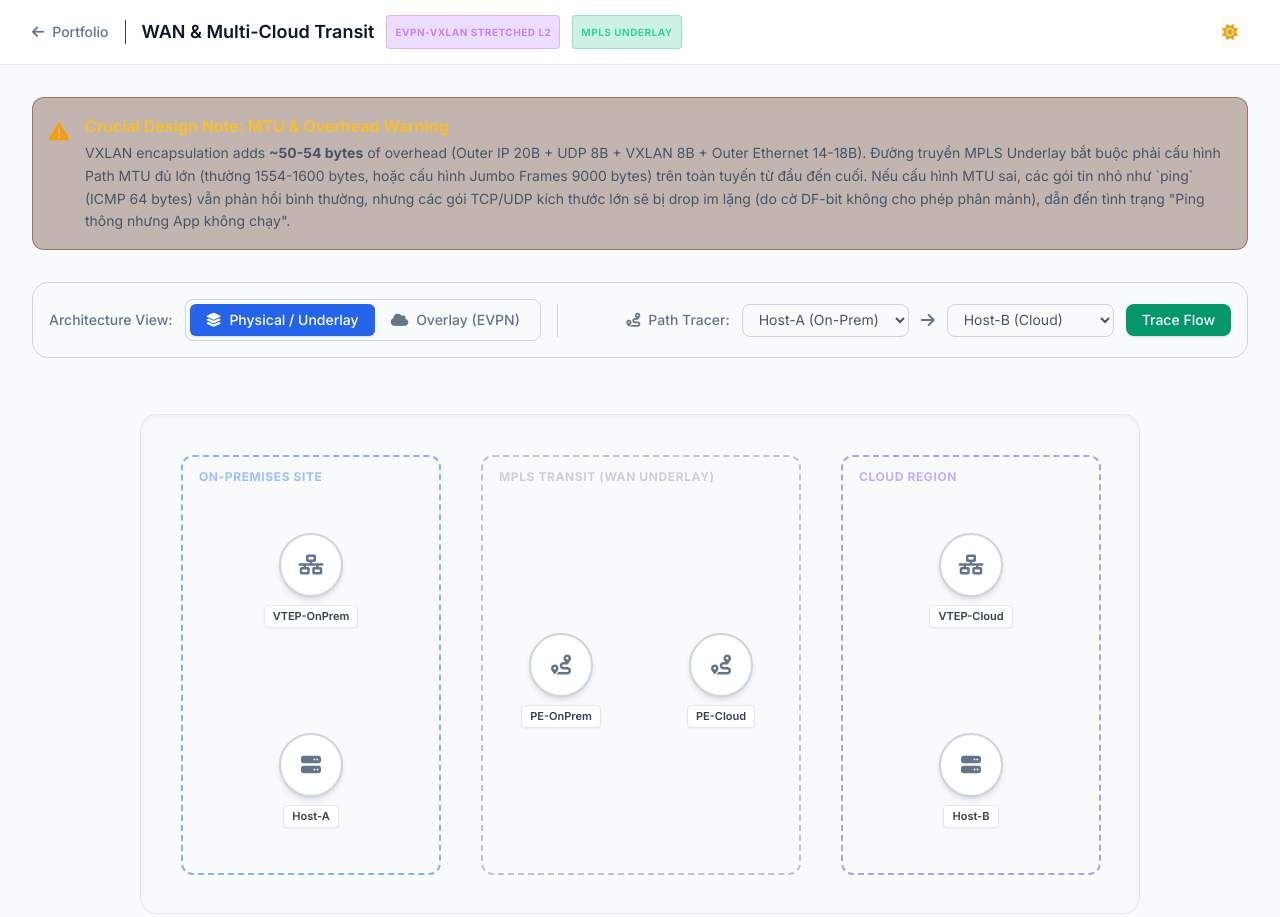
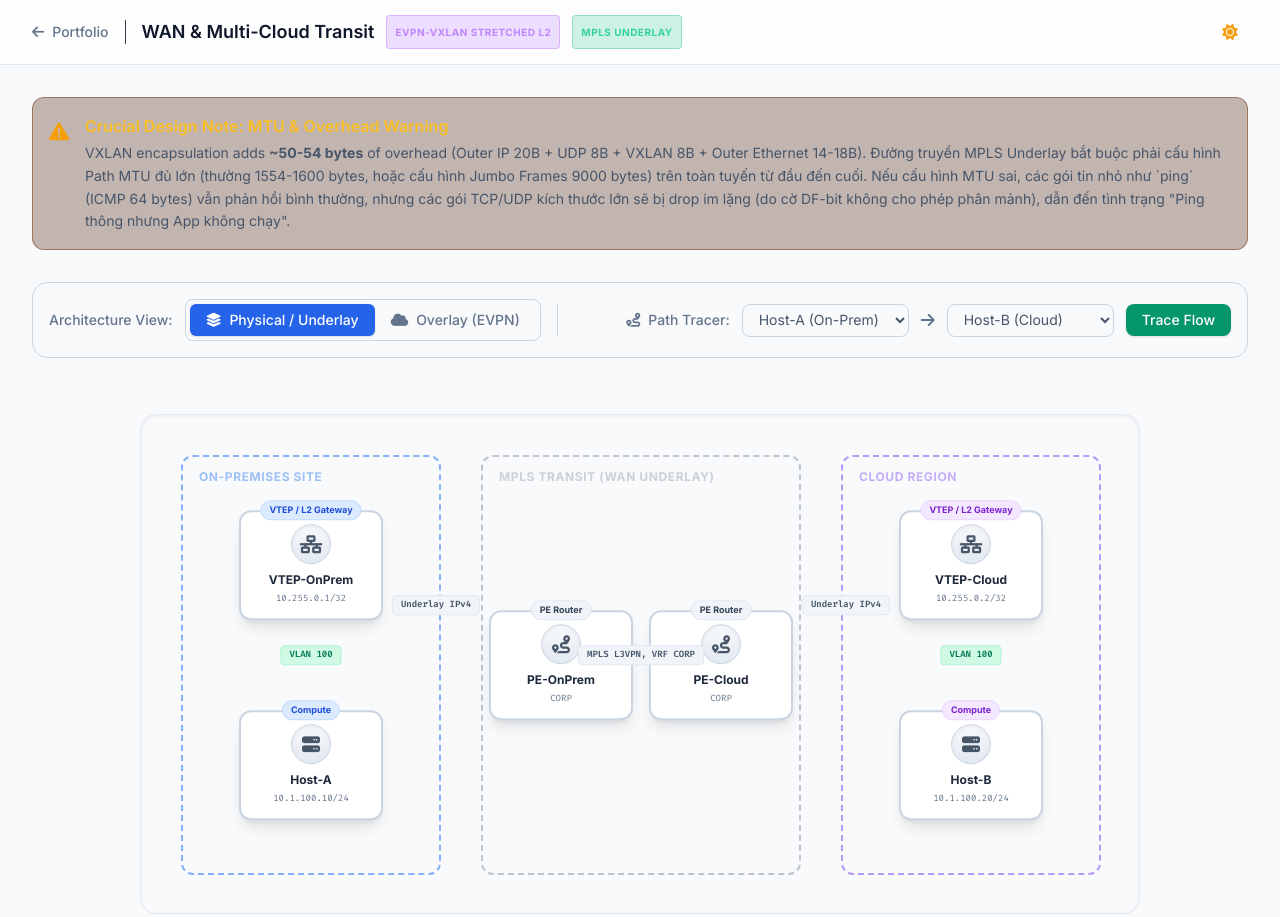
Before and after one commit to duc-mt/networking-lab, a website: page projects/topology-design/evpn-vxlan-mpls-transit.html in a window 1280 px wide. Shown: the top 917 px of the page. Drawn offline with nearby package versions, Linux system fonts and the light colour scheme.

Commit message:
style: upgrade topology nodes to rich cards and use HTML badges for link labels

```diff
--- a/projects/topology-design/evpn-vxlan-mpls-transit.html
+++ b/projects/topology-design/evpn-vxlan-mpls-transit.html
@@ -80,28 +80,13 @@
       filter: drop-shadow(0 0 4px rgba(59,130,246,0.8)) !important;
     }
 
-    .link-label-group {
-      transition: opacity 0.5s;
-    }
 
-    .link-label-bg {
-      fill: #f1f5f9;
-      rx: 4;
-    }
-    .dark .link-label-bg {
-      fill: #1e293b;
-    }
 
-    .link-label-text {
-      font-family: 'Inter', sans-serif;
-      font-size: 10px;
-      fill: #475569;
-      text-anchor: middle;
-      dominant-baseline: central;
-    }
-    .dark .link-label-text {
-      fill: #cbd5e1;
-    }
+
+    .dark
+
+
+    .dark
 
     /* View Toggle Fade */
     .view-fade { opacity: 0.1; }
@@ -209,6 +194,7 @@
 
       <!-- SVG Links -->
       <svg class="links" id="links-layer"></svg>
+      <div id="links-labels-layer"></div>
 
       <!-- Nodes -->
       <div id="nodes-layer"></div>
@@ -390,18 +376,27 @@
       data.nodes.forEach(n => {
                 const el = document.createElement('div');
         el.id = `node-${n.id}`;
-        el.className = `absolute w-16 h-16 bg-white dark:bg-slate-800 rounded-full border-2 border-slate-300 dark:border-slate-600 shadow-md flex flex-col items-center justify-center cursor-pointer transition-all duration-300 z-10 hover:border-blue-500 dark:hover:border-blue-400 hover:shadow-[0_0_15px_rgba(59,130,246,0.4)] group`;
+        el.className = `absolute w-32 md:w-36 bg-white dark:bg-slate-800 rounded-xl p-3 border-2 border-slate-300 dark:border-slate-600 shadow-lg flex flex-col items-center cursor-pointer transition-all duration-300 z-10 hover:border-blue-500 dark:hover:border-blue-400 hover:shadow-[0_0_15px_rgba(59,130,246,0.4)] group`;
         el.style.left = n.x + 'px';
         el.style.top = n.y + 'px';
         el.style.transform = 'translate(-50%, -50%)';
         el.onclick = () => selectNode(n.id);
 
-        // Dim if MPLS node in overlay view
         if (currentView === 'overlay' && n.zone === 'mpls') el.classList.add('opacity-20');
 
+        let badgeColor = "bg-blue-100 text-blue-700 dark:bg-blue-900/50 dark:text-blue-300 border-blue-200 dark:border-blue-700";
+        if (n.zone === 'mpls') badgeColor = "bg-slate-100 text-slate-700 dark:bg-slate-700 dark:text-slate-300 border-slate-200 dark:border-slate-600";
+        if (n.zone === 'cloud') badgeColor = "bg-purple-100 text-purple-700 dark:bg-purple-900/50 dark:text-purple-300 border-purple-200 dark:border-purple-700";
+
+        let primarySpec = Object.values(n.specs)[0];
+
         el.innerHTML = `
-          <i class="fa-solid ${n.icon} text-xl text-slate-500 dark:text-slate-400 transition-colors group-hover:text-blue-500"></i>
-          <div class="absolute top-[70px] whitespace-nowrap text-[11px] font-semibold bg-white dark:bg-slate-900 px-2 py-0.5 border border-slate-200 dark:border-slate-700 rounded text-slate-700 dark:text-slate-300 shadow-sm">${n.name}</div>
+          <div class="absolute -top-3 left-1/2 -translate-x-1/2 px-2 py-0.5 rounded-full text-[9px] font-bold border whitespace-nowrap ${badgeColor}">${n.role}</div>
+          <div class="w-10 h-10 mb-2 bg-gradient-to-b from-slate-50 to-slate-200 dark:from-slate-700 dark:to-slate-800 rounded-full flex items-center justify-center border border-slate-300 dark:border-slate-600 shadow-inner group-hover:border-blue-400 transition-colors">
+              <i class="fa-solid ${n.icon} text-lg text-slate-600 dark:text-slate-300 group-hover:text-blue-500"></i>
+          </div>
+          <h3 class="text-xs font-extrabold text-slate-800 dark:text-white text-center">${n.name}</h3>
+          <div class="text-[9px] font-mono text-slate-500 mt-1 text-center truncate w-full">${primarySpec}</div>
         `;
         nodesLayer.appendChild(el);
       });
@@ -412,6 +407,7 @@
     function drawLinks() {
       const svg = document.getElementById('links-layer');
       svg.innerHTML = '';
+      document.getElementById('links-labels-layer').innerHTML = '';
 
       data.links.forEach(l => {
         if (l.view !== 'both' && l.view !== currentView) return;
@@ -436,32 +432,19 @@
         path.setAttribute('class', `link-line type-${l.type}`);
         svg.appendChild(path);
 
-        // Label Group
-        const g = document.createElementNS('http://www.w3.org/2000/svg', 'g');
-        g.setAttribute('class', 'link-label-group');
+        // HTML Badge Label
         const ly = l.curve ? (my + l.curve/2) : my;
-        g.setAttribute('transform', `translate(${mx}, ${ly - 10})`);
+        const badge = document.createElement('div');
+        let badgeStyle = "bg-slate-100 text-slate-600 dark:bg-slate-800 dark:text-slate-400 border-slate-200 dark:border-slate-700";
+        if (l.type === 'overlay') badgeStyle = "bg-purple-100 text-purple-700 dark:bg-purple-900/60 dark:text-purple-300 border-purple-200 dark:border-purple-700";
+        if (l.type === 'trunk') badgeStyle = "bg-emerald-100 text-emerald-700 dark:bg-emerald-900/60 dark:text-emerald-300 border-emerald-200 dark:border-emerald-700";
 
-        // Label text to measure
-        const text = document.createElementNS('http://www.w3.org/2000/svg', 'text');
-        text.setAttribute('class', 'link-label-text');
-        text.textContent = l.label;
-
-        const bg = document.createElementNS('http://www.w3.org/2000/svg', 'rect');
-        bg.setAttribute('class', 'link-label-bg');
-
-        g.appendChild(bg);
-        g.appendChild(text);
-        svg.appendChild(g);
-
-        // Adjust bg rect based on text width
-        setTimeout(() => {
-          const bbox = text.getBBox();
-          bg.setAttribute('x', bbox.x - 6);
-          bg.setAttribute('y', bbox.y - 4);
-          bg.setAttribute('width', bbox.width + 12);
-          bg.setAttribute('height', bbox.height + 8);
-        }, 0);
+        badge.className = `absolute z-20 text-[9px] font-mono font-bold px-2 py-0.5 rounded border ${badgeStyle} transition-opacity duration-500 whitespace-nowrap`;
+        badge.style.left = mx + 'px';
+        badge.style.top = (ly - 10) + 'px';
+        badge.style.transform = 'translate(-50%, -50%)';
+        badge.innerText = l.label;
+        document.getElementById('links-labels-layer').appendChild(badge);
       });
     }
 
```
